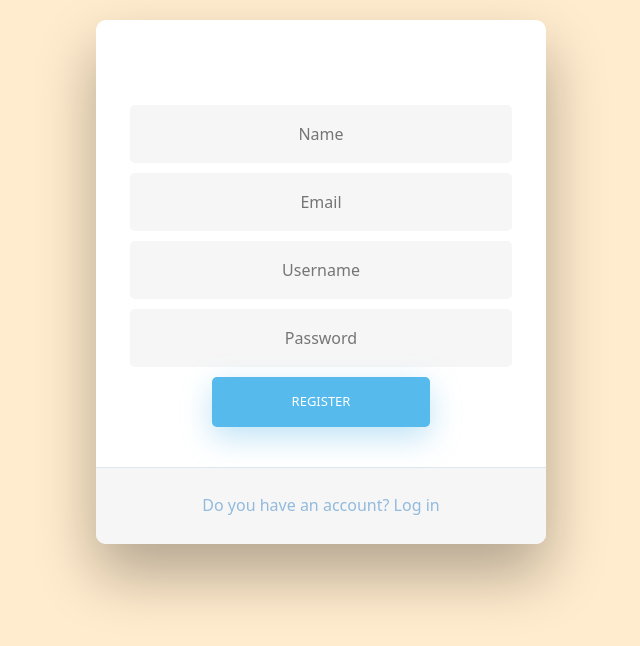
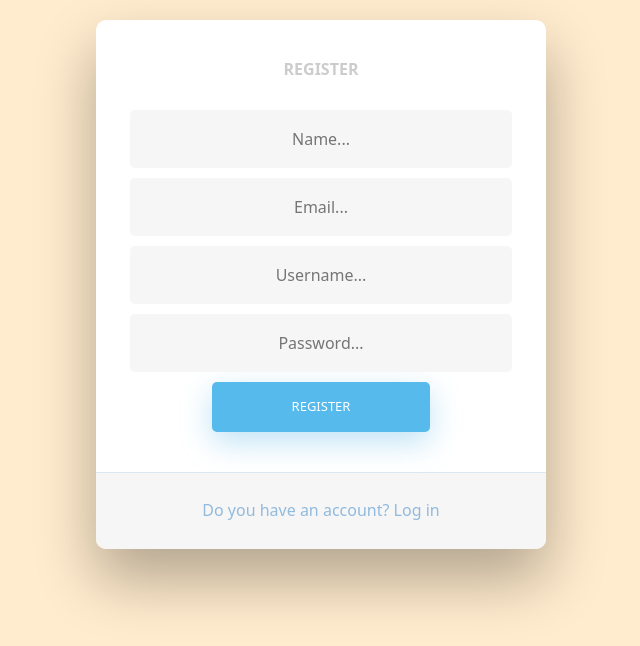
Before and after one commit to Elif591/Todolist-Project, an Angular app: page /register in a window 1280 px wide. Shown: the top 646 px of the page, without its empty margins (319-959 px from the left). Built offline with nearby package versions, Linux system fonts and the light colour scheme.

Commit message:
feat:register process

```diff
--- a/src/app/app-routing.module.ts
+++ b/src/app/app-routing.module.ts
@@ -4,11 +4,16 @@ import { CreatetaskComponent } from './createtask/createtask.component';
 import { DashboardComponent } from './dashboard/dashboard.component';
 import { LoginComponent } from './login/login.component';
 import { RegisterComponent } from './register/register.component';
+import { LoginGuard } from './login/loginGuard';
 
 export const routes: Routes = [
   { path: 'login', component: LoginComponent },
   { path: 'register', component: RegisterComponent },
-  { path: 'dashboard', component: DashboardComponent },
+  {
+    path: 'dashboard',
+    component: DashboardComponent,
+    canActivate: [LoginGuard]
+  },
   { path: 'newtask', component: CreatetaskComponent },
   { path: '', redirectTo: '/register', pathMatch: 'full' },
 ];
--- a/src/app/app.module.ts
+++ b/src/app/app.module.ts
@@ -15,6 +15,7 @@ import { HttpClientModule } from '@angular/common/http';
 import { BrowserAnimationsModule } from '@angular/platform-browser/animations';
 import { ToastrModule} from 'ngx-toastr';
 import { ToastrService } from 'ngx-toastr';
+import { LoginGuard } from './login/loginGuard';
 @NgModule({
   declarations: [
     AppComponent,
@@ -35,7 +36,7 @@ import { ToastrService } from 'ngx-toastr';
     HttpClientModule,
     ToastrModule.forRoot(),
   ],
-  providers: [AuthService, ToastrService],
+  providers: [AuthService, ToastrService , LoginGuard],
   bootstrap: [AppComponent],
 })
 export class AppModule {}
--- a/src/app/login/login.component.html
+++ b/src/app/login/login.component.html
@@ -40,7 +40,7 @@
           type="text"
           id="userName"
           class="form-control"
-          placeholder="username..."
+          placeholder="Username..."
         />
       </div>
       <div class="form-group">
@@ -53,7 +53,7 @@
           *ngIf="loginForm.controls['password']?.invalid &&
               loginForm.controls['password']?.touched && loginForm.controls['password'].errors?.['minlength']"
         >
-          <br />Username can be at least 4 characters</em
+          <br />Password can be at least 4 characters</em
         >
         <input
           formControlName="password"
--- /dev/null
+++ b/src/app/login/loginGuard.ts
@@ -0,0 +1,31 @@
+import {
+  CanActivate,
+  ActivatedRouteSnapshot,
+  RouterStateSnapshot,
+  Router,
+} from '@angular/router';
+import { Injectable } from '@angular/core';
+import { AuthService } from '../auth/auth.service';
+import { ToastrService } from 'ngx-toastr';
+
+@Injectable()
+export class LoginGuard implements CanActivate {
+  constructor(
+    private authservice: AuthService,
+    private router: Router,
+    private toastr: ToastrService
+  ) {}
+
+  canActivate(
+    route: ActivatedRouteSnapshot,
+    state: RouterStateSnapshot
+  ): boolean {
+    let logged = this.authservice.isLoginUser();
+    if (logged) {
+    } else {
+      this.router.navigate(['login']);
+      this.toastr.error('You must log in to the system to access the page!');
+    }
+    return logged;
+  }
+}
--- a/src/app/register/register.component.css
+++ b/src/app/register/register.component.css
@@ -91,11 +91,11 @@ input[type=button], input[type=submit], input[type=reset]  {
   display: inline-block;
   text-transform: uppercase;
   font-size: 13px;
-  -webkit-box-shadow: 0 10px 30px 0 rgba(95,186,233,0.4);
-  box-shadow: 0 10px 30px 0 rgba(95,186,233,0.4);
-  -webkit-border-radius: 5px 5px 5px 5px;
-  border-radius: 5px 5px 5px 5px;
-  margin: 5px 20px 40px 20px;
+  -webkit-box-shadow: 0 1rem 3rem 0 rgba(95,186,233,0.4);
+  box-shadow: 0 1rem 3rem 0 rgba(95,186,233,0.4);
+  -webkit-border-radius: 1rem 1rem 1rem 1rem;
+  border-radius: 1rem 1rem 1rem 1rem;
+  margin: 1rem 2rem 4rem 2rem;
   -webkit-transition: all 0.3s ease-in-out;
   -moz-transition: all 0.3s ease-in-out;
   -ms-transition: all 0.3s ease-in-out;
@@ -114,7 +114,39 @@ input[type=button]:active, input[type=submit]:active, input[type=reset]:active
   -ms-transform: scale(0.95);
   transform: scale(0.95);
 }
+button[type=button], button[type=submit], button[type=reset]  {
+  background-color: #56baed;
+  border: none;
+  color: white;
+  padding: 15px 80px;
+  text-align: center;
+  text-decoration: none;
+  display: inline-block;
+  text-transform: uppercase;
+  font-size: 13px;
+  -webkit-box-shadow: 0 10px 30px 0 rgba(95,186,233,0.4);
+  box-shadow: 0 10px 30px 0 rgba(95,186,233,0.4);
+  -webkit-border-radius: 5px 5px 5px 5px;
+  border-radius: 5px 5px 5px 5px;
+  margin: 5px 20px 40px 20px;
+  -webkit-transition: all 0.3s ease-in-out;
+  -moz-transition: all 0.3s ease-in-out;
+  -ms-transition: all 0.3s ease-in-out;
+  -o-transition: all 0.3s ease-in-out;
+  transition: all 0.3s ease-in-out;
+}
 
+button[type=button]:hover, button[type=submit]:hover, button[type=reset]:hover  {
+  background-color: #39ace7;
+}
+
+button[type=button]:active, inpbuttonut[type=submit]:active, button[type=reset]:active  {
+  -moz-transform: scale(0.95);
+  -webkit-transform: scale(0.95);
+  -o-transform: scale(0.95);
+  -ms-transform: scale(0.95);
+  transform: scale(0.95);
+}
 input[type=text] {
   background-color: #f6f6f6;
   border: none;
@@ -140,7 +172,6 @@ input[type=text]:focus {
   background-color: #fff;
   border-bottom: 2px solid #5fbae9;
 }
-
 input[type=text]:placeholder {
   color: #cccccc;
 }
@@ -173,7 +204,6 @@ input[type=password]:focus {
 input[type=password]:placeholder {
   color: #cccccc;
 }
-
 
 
 /* ANIMATIONS */
@@ -289,3 +319,9 @@ input[type=password]:placeholder {
 #icon {
   width:60%;
 }
+
+em {
+  float:center;
+  color:#E05C65;
+  padding-left:1rem;
+}
--- a/src/app/register/register.component.html
+++ b/src/app/register/register.component.html
@@ -1,19 +1,120 @@
 <div class="wrapper fadeInDown">
   <div id="formContent">
-
-    <!-- Login Form -->
-    <form style="margin-top: 5rem;">
-      <input type="text" id="Name" class="fadeIn second" name="Name" placeholder="Name">
-      <input type="text" id="Email" class="fadeIn second" name="Email" placeholder="Email">
-      <input type="text" id="username" class="fadeIn second" name="username" placeholder="Username">
-      <input type="password" id="password" class="fadeIn third password" name="passowrd" placeholder="Password">
-      <input type="submit" class="fadeIn fourth" value="Register" [routerLink]="['/login']">
+     <div style="margin-bottom: -4rem">
+      <h2>Register</h2>
+    </div>
+    <form
+      [formGroup]="registerForm"
+      (ngSubmit)="register(registerForm.value)"
+      autocomplete="off"
+      novalidate
+      style="margin-top: 5rem"
+    >
+     <div class="form-group">
+        <em
+          *ngIf="registerForm.controls['Name']?.invalid &&
+              registerForm.controls['Name']?.touched && registerForm.controls['Name'].errors?.['pattern']"
+        >
+          <br />Must start with a letter
+        </em>
+        <em
+          *ngIf="registerForm.controls['Name']?.invalid &&
+              registerForm.controls['Name']?.touched && registerForm.controls['Name'].errors?.['required']"
+          >Required</em
+        >
+      <input
+      formControlName="Name"
+        type="text"
+        id="Name"
+        class="fadeIn second"
+        name="Name"
+        placeholder="Name..."
+      />
+     </div>
+     <div class="form-group">
+        <em
+          *ngIf="registerForm.controls['Email']?.invalid &&
+              registerForm.controls['Email']?.touched && registerForm.controls['Email'].errors?.['required']"
+          >Required</em
+        >
+        <em
+          *ngIf="registerForm.controls['Email']?.invalid &&
+              registerForm.controls['Email']?.touched && registerForm.controls['Email'].errors?.['email']"
+          >You must could write email format</em
+        >
+      <input
+        formControlName="Email"
+        type="text"
+        id="Email"
+        class="fadeIn second"
+        name="Email"
+        placeholder="Email..."
+      />
+     </div>
+      <div class="form-group">
+        <em
+          *ngIf="registerForm.controls['userName']?.invalid &&
+              registerForm.controls['userName']?.touched && registerForm.controls['userName'].errors?.['required']"
+          >Required</em
+        >
+        <em
+          *ngIf="registerForm.controls['userName']?.invalid &&
+              registerForm.controls['userName']?.touched && registerForm.controls['userName'].errors?.['pattern']"
+        >
+          <br />Must start with a letter
+        </em>
+        <em
+          *ngIf="registerForm.controls['userName']?.invalid &&
+              registerForm.controls['userName']?.touched && registerForm.controls['userName'].errors?.['maxlenght']"
+        >
+          <br />
+          Username can be up to 20 characters</em
+        >
+        <em
+          *ngIf="registerForm.controls['userName']?.invalid &&
+              registerForm.controls['userName']?.touched && registerForm.controls['userName'].errors?.['minlength']"
+        >
+          <br />Username can be at least 4 characters</em
+        >
+        <input
+          type="text"
+          id="username"
+          class="fadeIn second"
+          name="username"
+          placeholder="Username..."
+          formControlName="userName"
+        />
+      </div>
+      <div class="form-group">
+        <em
+          *ngIf="registerForm.controls['password']?.invalid &&
+              registerForm.controls['password']?.touched  && registerForm.controls['password'].errors?.['required']"
+          >Required</em
+        >
+        <em
+          *ngIf="registerForm.controls['password']?.invalid &&
+              registerForm.controls['password']?.touched && registerForm.controls['password'].errors?.['minlength']"
+        >
+          <br />Password can be at least 4 characters</em
+        >
+        <input
+          formControlName="password"
+          type="password"
+          id="password"
+          class="fadeIn third password"
+          name="passowrd"
+          placeholder="Password..."
+        />
+      </div>
+      <button type="submit" class="btn btn-secondary" value="Login">
+        Register
+      </button>
     </form>
 
-    <!-- Remind Passowrd -->
     <div id="formFooter">
-      <a class="underlineHover" [routerLink]="['/login']">Do you have an account? Log in</a>
+      <a class="underlineHover" [routerLink]="['/login']"
+        >Do you have an account? Log in</a
+      >
     </div>
-
   </div>
 </div>
--- a/src/app/register/register.component.ts
+++ b/src/app/register/register.component.ts
@@ -1,15 +1,54 @@
 import { Component, OnInit } from '@angular/core';
+import { FormGroup, FormBuilder, Validators } from '@angular/forms';
+import { IUser } from '../auth/user.model';
+import { AuthService } from '../auth/auth.service';
+import { Router } from '@angular/router';
+import { ToastrService } from 'ngx-toastr';
 
 @Component({
   selector: 'app-register',
   templateUrl: './register.component.html',
-  styleUrls: ['./register.component.css']
+  styleUrls: ['./register.component.css'],
 })
 export class RegisterComponent implements OnInit {
+  registerForm: FormGroup;
 
-  constructor() { }
+  constructor(
+    private formBuilder: FormBuilder,
+    private authService: AuthService,
+    private route: Router,
+    private toastr: ToastrService
+  ) {}
 
   ngOnInit(): void {
+    this.registerForm = this.formBuilder.group({
+      Name: ['', [Validators.required, Validators.pattern('[a-zA-Z].*')]],
+      Email: ['', [Validators.required, Validators.email]],
+      userName: [
+        '',
+        [
+          Validators.required,
+          Validators.pattern('[a-zA-Z].*'),
+          Validators.minLength(4),
+          Validators.maxLength(20),
+        ],
+      ],
+      password: ['', [Validators.required, Validators.minLength(4)]],
+    });
   }
 
+  register(formValues: IUser) {
+    if (this.registerForm.valid) {
+      this.authService
+        .registerUser(formValues.Name , formValues.Email ,formValues.userName, formValues.password)
+        .subscribe((resp) => {
+          if (resp == false) {
+            this.toastr.warning('This email have got a users');
+          } else {
+            this.toastr.success('Registration successful');
+          }
+           this.route.navigate(['/login']);
+        });
+    }
+  }
 }
--- a/src/environments/environment.prod.ts
+++ b/src/environments/environment.prod.ts
@@ -1,4 +1,5 @@
 export const environment = {
   production: true,
-  apiUrl: 'https://localhost:44320/api/users'
+  apiUrlLogin: 'https://localhost:44320/api/users',
+  apiUrlRegister: 'https://localhost:44320/api/users/register'
 };
```
Also changed, not shown: src/app/auth/auth.service.ts (+28 -4 lines), src/app/login/login.component.ts (+8 -3 lines).
